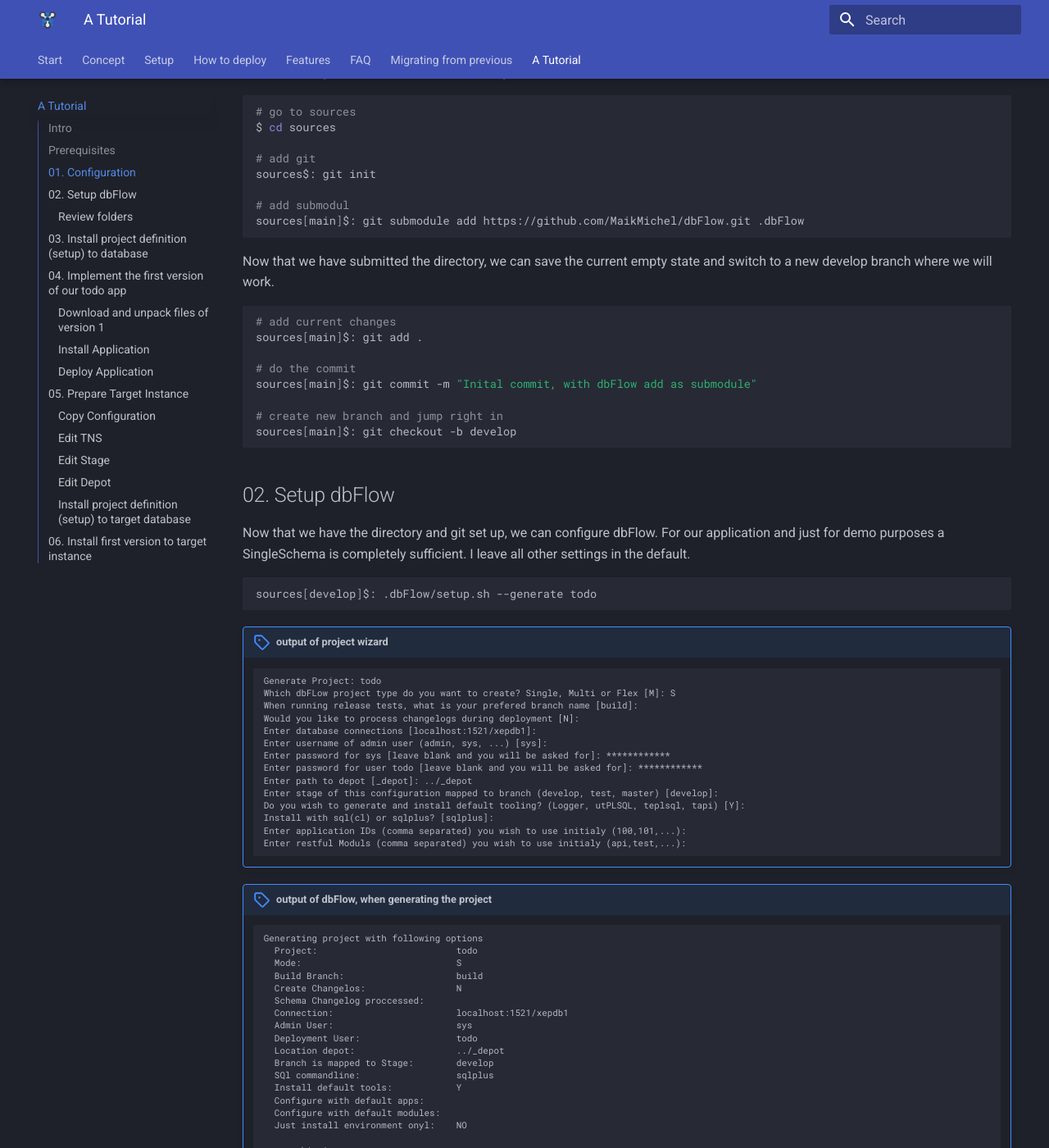
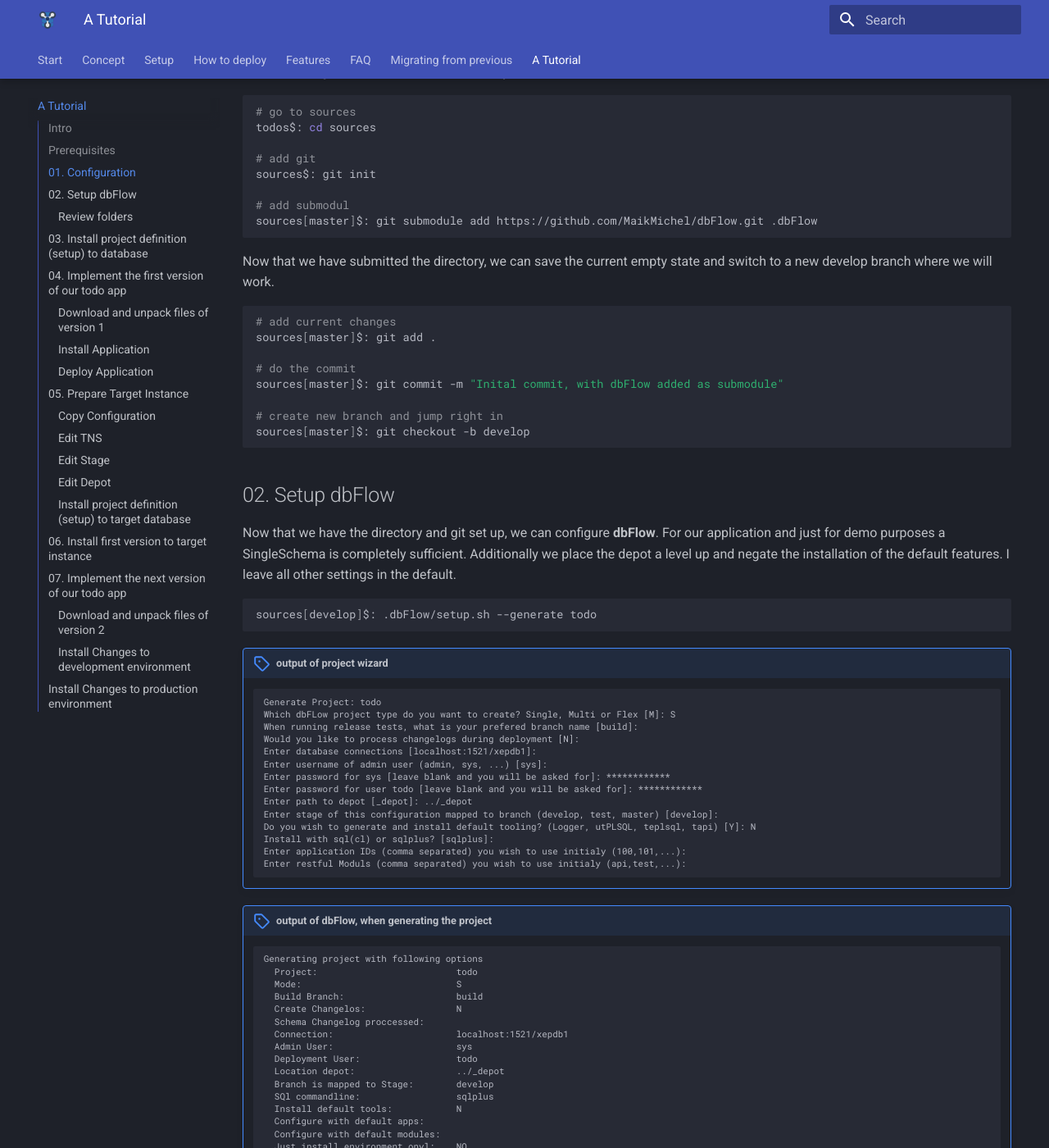
Before and after one commit to MaikMichel/dbFlow, an MkDocs documentation site: the page built from docs/tutorial.md, in a window 1280 px wide and 1400 px high, scrolled down 1137 px. Shown: the whole window at 82% size. Built offline with MkDocs 1.6.1 and Material for MkDocs 9.7.7, drawn with Linux system fonts in a browser that asks for light colours; some of the changed text lies outside the part shown.

Commit message:
Modified tutorial

````diff
--- a/docs/tutorial.md
+++ b/docs/tutorial.md
@@ -18,17 +18,17 @@ To build the whole system locally, I use dockawex. Here, a complete development
 
 ## 01. Configuration
 
-First we create a new root directory. In this directory we create the depot directory, where the artifacts of the deployments will be stored and fetched later. In an instance directory we create a subfolder for each target environment. In our case this is the build environment, which is the productive environment for this tutorial. Furthermore we create the actual working folder called sourcen. This is the actual development folder. This folder will be versioned via Git.
+First we create a new project directory `todos`. In this directory we create the `_depot` folder, where the artifacts of the deployments will be stored and fetched later. In an `instance` directory we create a subfolder for each target environment. In our case this is the `prod` folder, which is the productive environment for this tutorial. Furthermore we create the actual working directory called `sources`. This is the actual development folder. and will be versioned via Git.
 
 ```bash
-# create main directory
-$ mkdir todos && cd todos
+# create master directory
+$: mkdir todos && cd todos
 
 # create folder to hold depot, target-instance and sources
-$ mkdir _depot && mkdir -p instances/prod && mkdir sources
+todos$: mkdir _depot && mkdir -p instances/prod && mkdir sources
 
 # just to show current content
-$ find
+todos$: find
 
 # should produce
 # .
@@ -39,37 +39,37 @@ $ find
 
 ```
 
-Now we change to our actual source directory, turn on version control and install dbFlow.
+Now we change to our actual source directory, turn on version control and install **dbFlow**.
 
 ```bash
 # go to sources
-$ cd sources
+todos$: cd sources
 
 # add git
 sources$: git init
 
 # add submodul
-sources[main]$: git submodule add https://github.com/MaikMichel/dbFlow.git .dbFlow
+sources[master]$: git submodule add https://github.com/MaikMichel/dbFlow.git .dbFlow
 
 ```
 
 Now that we have submitted the directory, we can save the current empty state and switch to a new develop branch where we will work.
 
-```bash
+```sh
 # add current changes
-sources[main]$: git add .
+sources[master]$: git add .
 
 # do the commit
-sources[main]$: git commit -m "Inital commit, with dbFlow add as submodule"
+sources[master]$: git commit -m "Inital commit, with dbFlow added as submodule"
 
 # create new branch and jump right in
-sources[main]$: git checkout -b develop
+sources[master]$: git checkout -b develop
 
 ```
 
 ## 02. Setup dbFlow
 
-Now that we have the directory and git set up, we can configure dbFlow. For our application and just for demo purposes a SingleSchema is completely sufficient. I leave all other settings in the default.
+Now that we have the directory and git set up, we can configure **dbFlow**. For our application and just for demo purposes a SingleSchema is completely sufficient. Additionally we place the depot a level up and negate the installation of the default features. I leave all other settings in the default.
 
 ```bash
 sources[develop]$: .dbFlow/setup.sh --generate todo
@@ -88,7 +88,7 @@ sources[develop]$: .dbFlow/setup.sh --generate todo
     Enter password for user todo [leave blank and you will be asked for]: ************
     Enter path to depot [_depot]: ../_depot
     Enter stage of this configuration mapped to branch (develop, test, master) [develop]:
-    Do you wish to generate and install default tooling? (Logger, utPLSQL, teplsql, tapi) [Y]:
+    Do you wish to generate and install default tooling? (Logger, utPLSQL, teplsql, tapi) [Y]: N
     Install with sql(cl) or sqlplus? [sqlplus]:
     Enter application IDs (comma separated) you wish to use initialy (100,101,...):
     Enter restful Moduls (comma separated) you wish to use initialy (api,test,...):
@@ -110,7 +110,7 @@ sources[develop]$: .dbFlow/setup.sh --generate todo
       Location depot:                   ../_depot
       Branch is mapped to Stage:        develop
       SQl commandline:                  sqlplus
-      Install default tools:            Y
+      Install default tools:            N
       Configure with default apps:
       Configure with default modules:
       Just install environment onyl:    NO
@@ -144,29 +144,23 @@ sources[develop]$: .dbFlow/setup.sh --generate todo
 
 ### Review folders
 
-dbFLow has now created the complete directory structure for us. Additionally we see the files build.env and apply.env. In the file build.env project specific settings are stored and in the file apply.env environment specific settings are stored. Therefore dbFlow put the apply.env directly on the gitignore list. Later, when it comes to deployment to another environment, this configuration is adapted to the target system accordingly.
+**dbFLow** has now created the complete directory structure for us. Additionally we see the files `build.env` and `apply.env`. In the file `build.env` project specific settings are stored and in the file `apply.env` environment specific settings are stored. Therefore **dbFlow** put the apply.env directly on the `gitignore` list. Later, when it comes to deployment to another environment, this configuration is adapted to the target system accordingly.
 
-dbFlow creates a folder db/_setup. Here we will find the scripts necessary to create the schema and the workspace for APEX. Additionally, a few features will be provided. These are utPLSQL, Logger, teplsql and TableAPI. For our tutorial we don't need them. Therefore I delete the files from the corresponding directory.
-
-```bash
-sources[develop]$: rm db/_setup/features/*.*
-```
-
-All files can be edited as required. dbFlow will install all existing files in the appropriate order. See: [install project](../setup/#install-project)
+**dbFlow** creates a folder `db/_setup`. Here we will find the scripts necessary to create the schema and the workspace for APEX. All files can be edited as required. **dbFlow** will install all existing files in the appropriate order. See: [install project](../setup/#install-project)
 
 ## 03. Install project definition (setup) to database
 
 Now that the project structure has been successfully created and we have the import scripts reviewed in the setup folder, we can import the project to the database
 
 ```bash
-sources[develop]$: .dbFlow/setup --install
+sources[develop]$: .dbFlow/setup.sh --install
 ```
 
-dbFlow will now execute all scripts.
+**dbFlow** will now execute all scripts.
 
 !!! danger "Important"
 
-    Remember, dbFlow will delete the target schema on its own and create it again. If the target schema already exists, dbFlow will abort the installation. Only the `--force` option can be used to force this behavior.
+    Remember, **dbFlow** will delete the target schema on its own and create it again. If the target schema already exists, **dbFlow** will abort the installation. <br/>Only the `--force` option can be used to force this behavior.
 
 When everything is done, the actual work can begin. In our case, of course, we honor this with a corresponding commit.
 
@@ -178,7 +172,7 @@ sources[develop]$: git add . && git commit -m "dbFlow Project created and applie
 ## 04. Implement the first version of our todo app
 
 
-> I won't go to much into the details. All code fragments are meant to show you the working process with dbFlow as deployment tool and framework.
+> I won't go to much into the details. All code fragments are meant to show you the working process with **dbFlow** as deployment tool and framework.
 
 ### Download and unpack files of version 1
 
@@ -229,28 +226,27 @@ sources[develop]$: git commit -m "Version 1 of ToDo App"
 ### Deploy Application
 
 Now we have finished version 1 and want to deploy it to the production environment right away. To do this, we are now building our first deployment, our initial patch.
-The concept, which dbFlow is based on, assumes that there is a corresponding branch per target environment. (See: [Concept](../concept/#git-flow-to-db))
+The concept, which **dbFlow** is based on, assumes that there is a corresponding branch per target environment. (See: [Concept](../concept/#git-flow-to-db))
 
-Therefore we now merge our current state in the branch `develop` to the master branch, our target branch.
+Therefore we now merge our current state in the branch `develop` to the `master` branch, our target branch.
 
 ```bash
-sources[develop]$: git checkout main
-sources[main]$: git merge develop
-sources[main]$: git push
+sources[develop]$: git checkout master
+sources[master]$: git merge develop
 ```
 
 Now we create the initial deployment for our production environment.
 
 ```bash
-sources[main]$: .dbFlow/build.sh --init --version 1.0.0
+sources[master]$: .dbFlow/build.sh --init --version 1.0.0
 ```
 
-As soon as the build of an artifact is executed by the main branch, dbFlow will ask if a tag with the corresponding version should be committed. In our case we can skip that by entering `N`dbFlow will now place the deployment artifact in the main folder in the depot.
+As soon as the build of an artifact is executed by the master branch, **dbFlow** will ask if a tag with the corresponding version should be committed. In our case we can skip that by entering `N`. **dbFlow** will now place the deployment artifact in the master folder in the depot.
 
 
 ![Screenshot depot tree](images/tutorial/todo-depot-init_1.0.0.png){ width="400px" }
 
-> The target depot is always a directory with the same name as the branch from which the artifact is created.
+> The target depot is always a sub directory with the same name as the branch from which the artifact is created.
 
 ## 05. Prepare Target Instance
 
@@ -263,31 +259,40 @@ In the preparations we have already stored our directory structure. Now we want
 In this step we copy the current configuration to the instance directory.
 
 ```bash
-$ .dbFlow/setup.sh --copyto "../instances/prod"
+sources[master]$: .dbFlow/setup.sh --copyto "../instances/prod"
 ```
 
-dbFlow will now copy the `db/_setup` directory and the build.env and apply.env files to the target directory. Afterwards dbFlow will also add itself as a submodule in this directory.
+**dbFlow** will now copy the `db/_setup` directory and the `build.env` and `apply.env` files to the target directory. Afterwards **dbFlow** will also add itself as a submodule in this directory.
+Let's go to the instance directory and modify some configurations.
+
+```bash
+sources[master]$: cd ../instances/prod
+instances/prod[master]$: code apply.env
+```
+
+> I use VisualStudio Code to edit the file `apply.env` but you could any other editor too.
 
 ### Edit TNS
 
 Since the copy of the configuration of course still points to the same database environment, it **must** now be adapted. For this we change the corresponding entry in the file `../instances/prod/apply.env`.
 
-![Eintrag von xepdb1 auf xepdb2](images/tutorial/target-instance-tns.png)
+![Change TNS from xepdb1 to xepdb2](images/tutorial/target-instance-tns.png)
 
 > In our case, this is now the xepdb2 instead of xepdb1.
 
 
 ### Edit Stage
 
-Additionally we adjust the entry `STAGE`, because this points to the branch folder in the depot, which corresponds to our target stage. All artifacts that dbFlow imports are expected here. Unless you use the `--noextract` option when importing.
+Additionally we adjust the entry `STAGE`, because this points to the branch folder in the depot, which corresponds to our target stage. All artifacts that **dbFlow** imports are expected here. Unless you use the `--noextract` option when importing.
 
-![Eintrag von develop auf main](images/tutorial/target-instance-stage.png)
+![Change Stage from develop to master](images/tutorial/target-instance-stage.png)
+
 
 ### Edit Depot
 
 Because we have an additional level in the directory tree, we also have to adjust the path to the depot and change it from `../_depot` to `../../_depot`.
 
-![Eintrag von ../_depot auf ../../_depot](images/tutorial/target-instance-depot.png)
+![Change path from ../_depot to ../../_depot](images/tutorial/target-instance-depot.png)
 
 
 
@@ -297,7 +302,7 @@ Now we can install the setup meaning our foundation of the application on the ta
 
 
 ```bash
-instances/prod$: .dbFlow/setup.sh --install
+instances/prod[master]$: .dbFlow/setup.sh --install
 ```
 
 ## 06. Install first version to target instance
@@ -305,11 +310,105 @@ instances/prod$: .dbFlow/setup.sh --install
 Now that we have everything set up, we can simply deploy the previously deployed artifact to the target instance.
 
 ```bash
-instances/prod$: .dbFlow/apply.sh --init --version 1.0.0
+instances/prod[master]$: .dbFlow/apply.sh --init --version 1.0.0
 ```
 
-> Since we want to do an `init` here, dbFlow will ask you if you really want to do this, since an `init` will **ALWAYS** make all target schemas empty (delete all objects). For a CI/CD environment you can prevent this by setting the environment variable DBFLOW_JENKINS="YES".
+> Since we want to do an `init` here, **dbFlow** will ask you if you really want to do this, cause an `init` will **ALWAYS** make all target schemas empty (delete all objects). For a CI/CD environment you can prevent this by setting the environment variable DBFLOW_JENKINS="YES".
 
 Now you should be able to visit our ToDo Application on your target instance.
 
-Because the target instance folder is also a Git folder, we cann now commit everything to keep a proper history of our deployments in to that stage.
+Because the target instance folder is also a Git folder, we can now commit everything to keep a proper history of our deployments in to that stage.
+
+```bash
+instances/prod[master]$: git add . && git commit -m "1.0.0"
+```
+
+
+## 07. Implement the next version of our todo app
+
+We will have to go to our development folder and checkout the develop branch.
+
+```bash
+instances/prod[master]$: cd ../../sources
+sources[master]$: git checkout develop
+sources[develop]$:
+```
+
+
+### Download and unpack files of version 2
+
+```bash
+# Download Release 2
+sources[develop]$: curl -o release_2.tar.gz -L https://github.com/MaikMichel/dbFlow-demo-todoapp/archive/refs/tags/1.1.0.tar.gz
+
+# Unpack Application f108 to apex
+sources[develop]$: tar -xzvf release_2.tar.gz --directory="apex" "dbFlow-demo-todoapp-1.1.0/apex" --strip-components=2
+
+# Unpack Schema files to db/todo
+sources[develop]$: tar -xzvf release_2.tar.gz --directory="db/todo" "dbFlow-demo-todoapp-1.1.0/db/todo" --strip-components=3
+
+# Remove downloaded release_2.tar.gz
+rm release_2.tar.gz
+```
+
+!!! note
+
+    If you want to install the demo application with another ID then 108 you can rename the folder as you like (f###). Keep in mind, that in the case you have to remove the previous application folder.
+
+### Install Changes to development environment
+
+After you extracted the changes from version 2 of the app you should have see the following changes.
+
+![Files new or changed](images/tutorial/todo-files-v2.png)
+
+Let's add them an commit the changes.
+
+```bash
+sources[develop]$: git add .
+```
+
+> You can ignore the version.md file here. This file will allways be created when applying an artifact. Normaly this would never happen in development. This is just because we installed the sources, downloaded from github, as patches.
+
+Now install changed files to develop environment by building a patch and installing it instantly.
+
+```bash
+sources[develop]$: .dbFlow/build.sh --patch --version install --cached
+```
+> Remember, when using "`install`" as version identifier **dbFlow** will apply the patch immediatly.
+
+!!! note
+
+    The flag `--cached` tells **dbFlow** to include only the staged files. This is a suiteable hint just for your development environment. This is about installing the extracted files of the zip directly.
+
+We will commit the changes in order to be ready to build the first `patch` for out target environment.
+
+```bash
+sources[develop]$: git add . && git commit -m "Version 2 of ToDo App"
+```
+
+## Install Changes to production environment
+
+To deploy an artifact to the production environment, we have to merge the changes to our target branch: **master**.
+
+```bash
+sources[develop]$: git checkout master
+sources[master]$: git merge develop
+```
+
+Now create the patch itself
+
+```bash
+sources[master]$: .dbFlow/build.sh --patch --version 1.1.0
+```
+> **dbFlow** will ask you to tag this specific version. This happens, when you build on main or master branch. You can ignore this at this moment. Keep in mind, that you can turn this off whenn running inside a CI/CD environment.
+
+dbFlow has now shipped the patch to the depot (`../_depot/master`).
+
+To apply the patch to production we just have to go to the predefined instance directory and apply the patch.
+
+```bash
+sources[master]$: cd ../instances/prod
+instances/prod[master]$: .dbFlow/apply.sh --patch --version 1.1.0
+```
+
+Thats it. After that, your production instance should reflect the current changes and display the version on the footer.
````
Also changed, not shown: other parts of docs/tutorial.md (+6 -3 lines), docs/features.md (+8 -0 lines), docs/images/tutorial/target-instance-stage.png, docs/images/tutorial/todo-files-v2.png (added).
